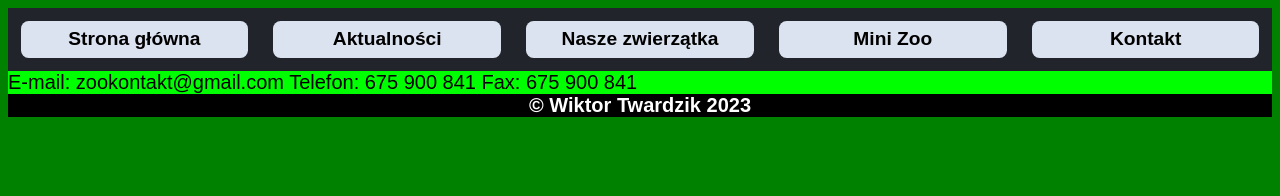
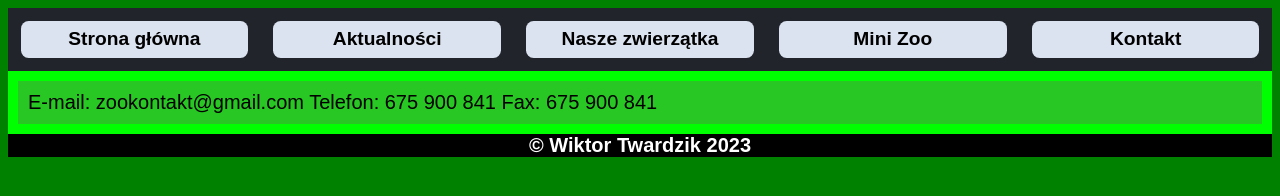
Before and after one commit to wiktorTwardzik/Projekcik, a plain HTML site: page Projekt strona/kontakt.html in a window 1280 px wide. Drawn offline with Linux system fonts and the light colour scheme.

Commit message:
Update main.css

```diff
--- a/Projekt strona/assets/main.css
+++ b/Projekt strona/assets/main.css
@@ -110,3 +110,14 @@ h1{
     color: #ffffff;
     text-align: center;
 }
+.article2{
+    background-color: #7162625b;
+    display: flex;
+    flex-wrap: wrap;
+
+    padding: 10px;
+    margin: 10px;
+    flex-basis: 100%;
+
+    text-align: center;
+}
```
